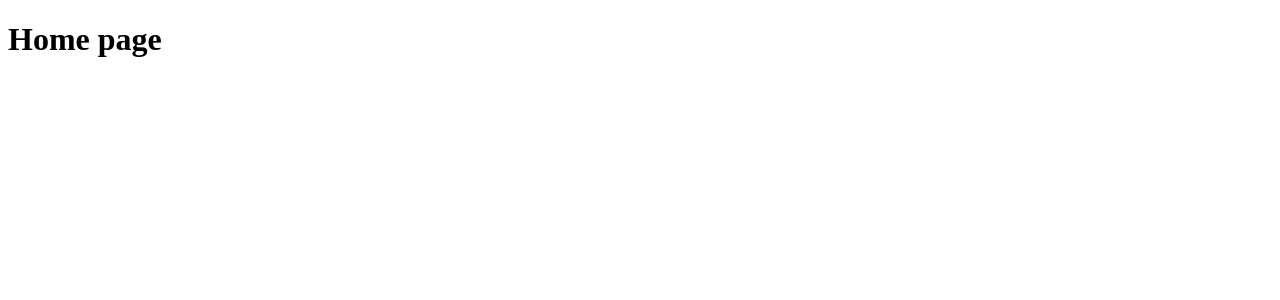
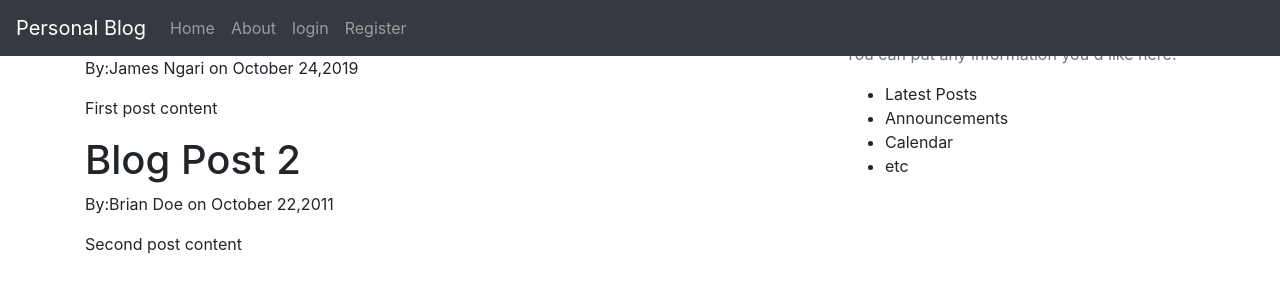
Before and after one commit to Jay-68/personal-blog, a Flask app: page / in a window 1280 px wide. Shown: the top 300 px of the page. Run offline with Flask 2, Linux system fonts and the light colour scheme; some libraries are stand-ins or nearby versions.

Commit message:
Add templates folder and add navbar

```diff
--- a/flaskblog.py
+++ b/flaskblog.py
@@ -1,16 +1,32 @@
 from flask import Flask, render_template
 
 app = Flask(__name__)
+
+posts = [
+    {
+        'author': 'James Ngari',
+        'title': 'Blog Post 1',
+        'content': 'First post content',
+        'date_posted': 'October 24,2019'
+    },
+    {
+        'author': 'Brian Doe',
+        'title': 'Blog Post 2',
+        'content': 'Second post content',
+        'date_posted': 'October 22,2011'
+    }
+]
 
 
 @app.route('/')
 @app.route('/home')
 def hello():
-    return render_template('home.html')
+    return render_template('home.html',posts=posts)
+
 
 @app.route('/about')
 def about():
-    return render_template('about.html')
+    return render_template('about.html',title='About')
 
 
 if __name__ == '__main__':
--- a/templates/home.html
+++ b/templates/home.html
@@ -1,15 +1,8 @@
-<!DOCTYPE html>
-<html lang="en">
-
-<head>
-  <meta charset="UTF-8">
-  <meta name="viewport" content="width=device-width, initial-scale=1.0">
-  <meta http-equiv="X-UA-Compatible" content="ie=edge">
-  <title>Home</title>
-</head>
-
-<body>
-  <h1>Home page</h1>
-</body>
-
-</html>
+{% extends 'layout.html' %}
+  {% block content %}
+  {% for post in posts %}
+    <h1>{{ post.title }}</h1>
+    <p>By:{{ post.author }} on {{ post.date_posted }}</p>
+    <p>{{ post.content }}</p>
+  {% endfor %}
+{% endblock content %}
--- /dev/null
+++ b/templates/layout.html
@@ -0,0 +1,84 @@
+<!DOCTYPE html>
+<html lang="en">
+
+<head>
+  <meta charset="utf-8">
+  <meta name="viewport" content="width=device-width, initial-scale=1, shrink-to-fit=no">
+  <!-- Bootstrap CSS -->
+  <link rel="stylesheet" href="https://stackpath.bootstrapcdn.com/bootstrap/4.3.1/css/bootstrap.min.css"
+    integrity="sha384-ggOyR0iXCbMQv3Xipma34MD+dH/1fQ784/j6cY/iJTQUOhcWr7x9JvoRxT2MZw1T" crossorigin="anonymous">
+  <meta http-equiv="X-UA-Compatible" content="ie=edge">
+
+  {% if title %}
+  <title>Personal Blog - {{ title }}</title>
+  {% else %}
+  <title>Personal Blog</title>
+  {% endif %}
+</head>
+
+<body>
+  <nav class="navbar navbar-expand-lg navbar-dark bg-dark fixed-top">
+    <a class="navbar-brand" href="/">Personal Blog</a>
+    <button class="navbar-toggler" type="button" data-toggle="collapse" data-target="#navbarSupportedContent"
+      aria-controls="navbarSupportedContent" aria-expanded="false" aria-label="Toggle navigation">
+      <span class="navbar-toggler-icon"></span>
+    </button>
+
+    <div class="collapse navbar-collapse" id="navbarSupportedContent">
+      <ul class="navbar-nav mr-auto">
+        <li class="nav-item">
+          <a class="nav-link" href="/">Home</a>
+        </li>
+        <li class="nav-item">
+          <a class="nav-link" href="/about">About</a>
+        </li>
+        <li class="nav-item">
+          <a class="nav-link" href="/login">login</a>
+        </li>
+        <li class="nav-item">
+          <a class="nav-link" href="/register">Register</a>
+        </li>
+      </ul>
+    </div>
+  </nav>
+
+  <main role='main' class="container">
+    <div class="row">
+      <div class="col-md-8">
+        {% block content %}
+
+        {% endblock content%}
+      </div>
+      <div class="col-md-4">
+        <div class="content-section">
+          <h3>Our Sidebar</h3>
+          <p class="text-muted">
+            You can put any information you'd like here.
+          </p>
+          <ul>
+            <li>Latest Posts</li>
+            <li>Announcements</li>
+            <li>Calendar</li>
+            <li>etc</li>
+          </ul>
+        </div>
+      </div>
+    </div>
+  </main>
+
+  <!-- Optional JavaScript -->
+  <!-- jQuery first, then Popper.js, then Bootstrap JS -->
+  <script src="https://code.jquery.com/jquery-3.3.1.slim.min.js"
+    integrity="sha384-q8i/X+965DzO0rT7abK41JStQIAqVgRVzpbzo5smXKp4YfRvH+8abtTE1Pi6jizo"
+    crossorigin="anonymous"></script>
+  <script src="https://cdnjs.cloudflare.com/ajax/libs/popper.js/1.14.7/umd/popper.min.js"
+    integrity="sha384-UO2eT0CpHqdSJQ6hJty5KVphtPhzWj9WO1clHTMGa3JDZwrnQq4sF86dIHNDz0W1"
+    crossorigin="anonymous"></script>
+  <script src="https://stackpath.bootstrapcdn.com/bootstrap/4.3.1/js/bootstrap.min.js"
+    integrity="sha384-JjSmVgyd0p3pXB1rRibZUAYoIIy6OrQ6VrjIEaFf/nJGzIxFDsf4x0xIM+B07jRM"
+    crossorigin="anonymous"></script>
+
+</body>
+</body>
+
+</html>
```
Also changed, not shown: templates/about.html (+4 -12 lines).
